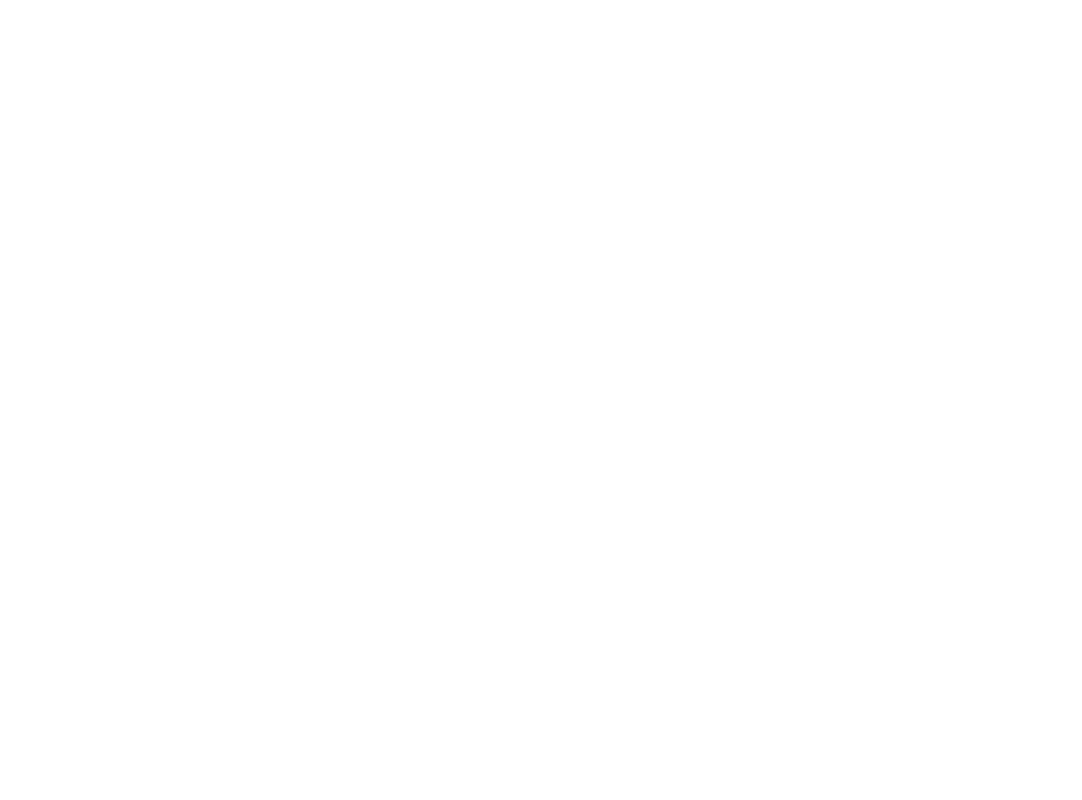
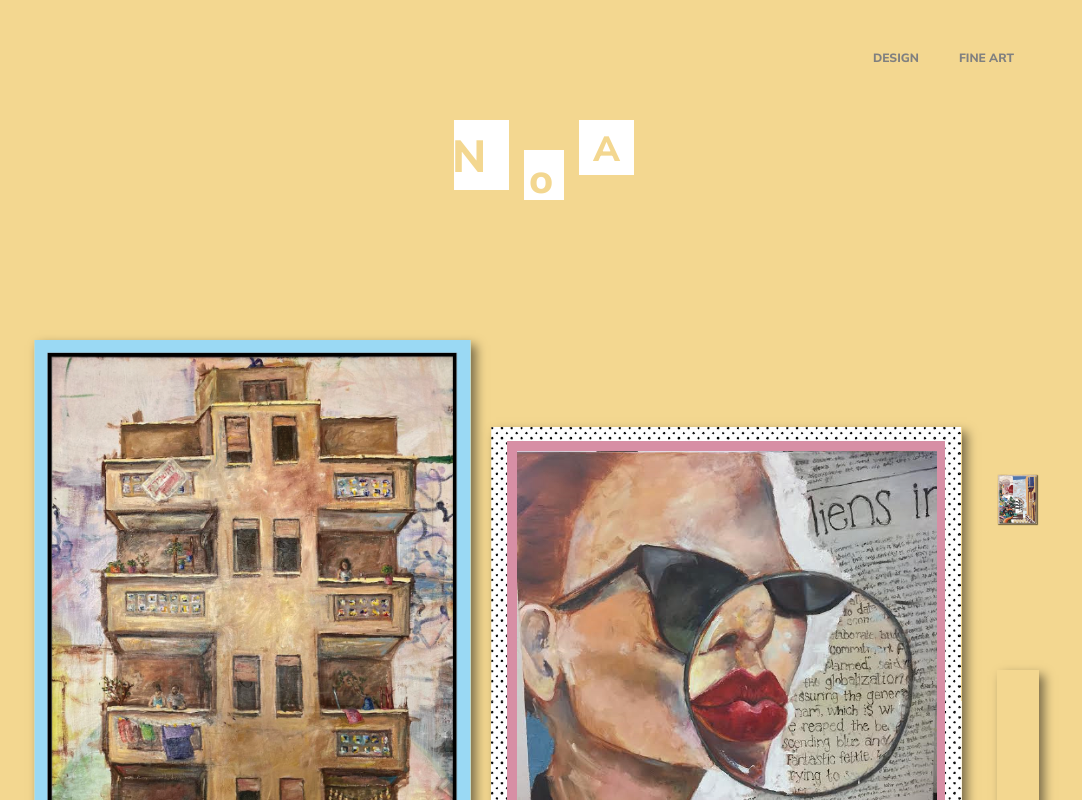
Before and after one commit to noabakergillis/portfolio, a React (Create React App) app: page /fine-art in a window 1280 px wide. Before the commit this address had no page. Shown: the top 800 px of the page, without its empty margins (96-1178 px from the left). Built offline with nearby package versions, Linux system fonts and the light colour scheme.

Commit message:
wip pav page

```diff
--- a/src/App.tsx
+++ b/src/App.tsx
@@ -6,13 +6,15 @@
 import FineArt from "./components/FineArt";
 import { BrowserRouter as Router, Routes, Route } from "react-router-dom";
 import Design from "./components/Design";
+import Pav from "./components/PAV";
 
 function App() {
   return (
     <Router>
       <Routes>
-        <Route path="/" element={<FineArt />} />
-        <Route path="/design" element={<Design />} />
+        <Route path="/" element={<Design />} />
+        <Route path="/fine-art" element={<FineArt />} />
+        <Route path="/pav" element={<Pav />} />
         {/* Other routes */}
       </Routes>
     </Router>
--- a/src/components/Design.tsx
+++ b/src/components/Design.tsx
@@ -1,14 +1,6 @@
 import Header from "./header";
-import React, { useState, useEffect } from "react";
-import florentineFramed from "../assets/florentine_framed.png";
-import abstractFramed from "../assets/abstract_framed.png";
-import marblesFramed from "../assets/marbles_framed.png";
-import beadedBencher from "../assets/beaded_bencher_framed.png";
-import manFramed from "../assets/man_framed.png";
-import birthdayPrint from "../assets/birthday_print_framed.png";
-import parisFramed from "../assets/paris_framed.png";
-import lipsFramed from "../assets/lips-framed-no-shadow.png";
 import "../styles/Design.css";
+import { Link } from "react-router-dom";
 
 const Design: React.FC = () => {
   return (
@@ -24,7 +16,9 @@
         </div>
         <div className="project-description-block">
           <div>
-            <div className="project-title">Personal Autonomous Vehicle</div>
+            <Link style={{ textDecoration: "none" }} to="/pav">
+              <div className="project-title">Personal Autonomous Vehicle</div>
+            </Link>
             <div className="project-description">
               The PAV project reimagines autonomous Cruise vehicles as your
               personal robot chauffeur. PAV drops you off at work, picks up your
--- /dev/null
+++ b/src/components/PAV.tsx
@@ -0,0 +1,15 @@
+import Header from "./header";
+import "../styles/Design.css";
+
+const Pav: React.FC = () => {
+  return <div>
+    <div>
+        Personal Autonous Vehicle
+    </div>
+    <div>
+        Your personal, robot chauffeur
+    </div>
+  </div>;
+};
+
+export default Pav;
--- a/src/components/header.tsx
+++ b/src/components/header.tsx
@@ -7,14 +7,11 @@
   return (
     <div>
       <div className="header-menu">
-        {/* Link to Fine Art page */}
-        <Link style={{ textDecoration: "none" }} to="/">
+        <Link style={{ textDecoration: "none" }} to="/f">
+          <span>DESIGN</span>
+        </Link>
+        <Link style={{ textDecoration: "none" }} to="/fine-art">
           <span>FINE ART</span>
-        </Link>
-
-        {/* Link to Design page */}
-        <Link style={{ textDecoration: "none" }} to="/design">
-          <span>DESIGN</span>
         </Link>
       </div>
       <header className="header">
--- a/src/styles/Design.css
+++ b/src/styles/Design.css
@@ -2,6 +2,7 @@
   font-size: 18px;
   font-weight: 600;
   margin-bottom: 25px;
+  color: black;
 }
 
 .project-description-block {
```
